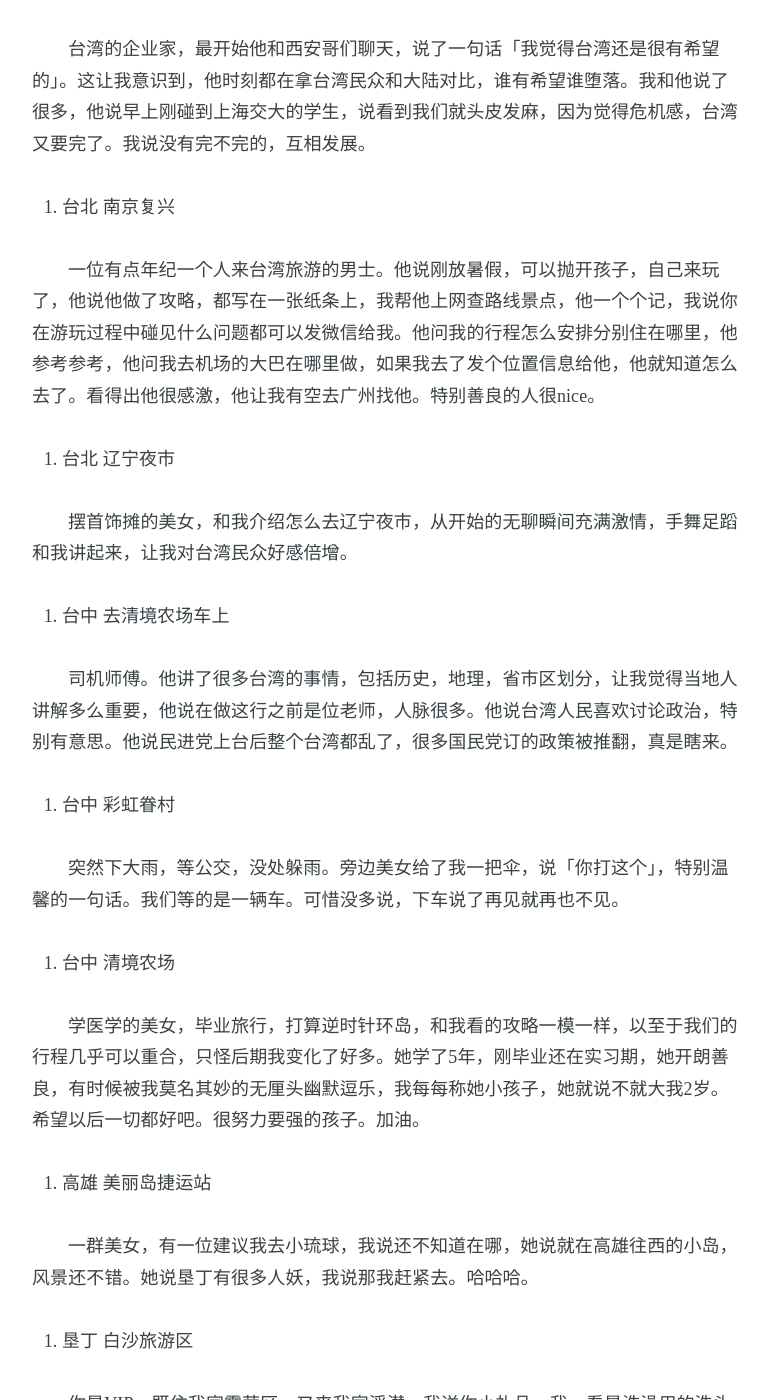
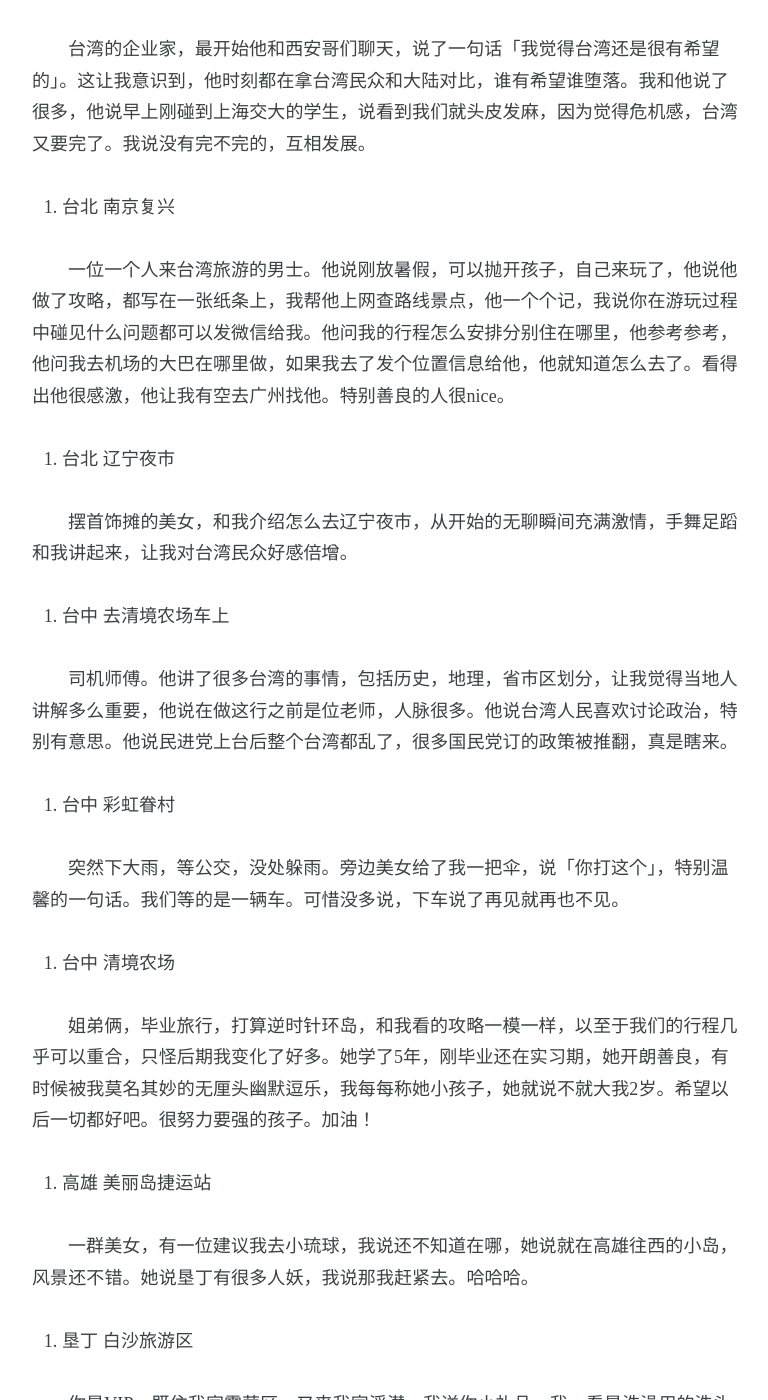
Before and after one commit to binnng/i, a Jekyll site: the page built from _posts/2016-07-14-我遇见过的人.md, in a window 1280 px wide and 1400 px high, scrolled down 1717 px. Shown: the whole window, without its empty margins (253-1021 px from the left). Built offline with Jekyll 4.4.1, drawn with Linux system fonts in a browser that asks for light colours; some of the changed text lies outside the part shown.

```diff
--- a/_posts/2016-07-14-我遇见过的人.md
+++ b/_posts/2016-07-14-我遇见过的人.md
@@ -35,7 +35,7 @@ image: thumb_IMG_3210_1024
 
 6. 台北 南京复兴
 
-一位有点年纪一个人来台湾旅游的男士。他说刚放暑假，可以抛开孩子，自己来玩了，他说他做了攻略，都写在一张纸条上，我帮他上网查路线景点，他一个个记，我说你在游玩过程中碰见什么问题都可以发微信给我。他问我的行程怎么安排分别住在哪里，他参考参考，他问我去机场的大巴在哪里做，如果我去了发个位置信息给他，他就知道怎么去了。看得出他很感激，他让我有空去广州找他。特别善良的人很nice。
+一位一个人来台湾旅游的男士。他说刚放暑假，可以抛开孩子，自己来玩了，他说他做了攻略，都写在一张纸条上，我帮他上网查路线景点，他一个个记，我说你在游玩过程中碰见什么问题都可以发微信给我。他问我的行程怎么安排分别住在哪里，他参考参考，他问我去机场的大巴在哪里做，如果我去了发个位置信息给他，他就知道怎么去了。看得出他很感激，他让我有空去广州找他。特别善良的人很nice。
 
 7. 台北 辽宁夜市
 
@@ -51,7 +51,7 @@ image: thumb_IMG_3210_1024
 
 10. 台中 清境农场
 
-学医学的美女，毕业旅行，打算逆时针环岛，和我看的攻略一模一样，以至于我们的行程几乎可以重合，只怪后期我变化了好多。她学了5年，刚毕业还在实习期，她开朗善良，有时候被我莫名其妙的无厘头幽默逗乐，我每每称她小孩子，她就说不就大我2岁。希望以后一切都好吧。很努力要强的孩子。加油。
+姐弟俩，毕业旅行，打算逆时针环岛，和我看的攻略一模一样，以至于我们的行程几乎可以重合，只怪后期我变化了好多。她学了5年，刚毕业还在实习期，她开朗善良，有时候被我莫名其妙的无厘头幽默逗乐，我每每称她小孩子，她就说不就大我2岁。希望以后一切都好吧。很努力要强的孩子。加油！
 
 11. 高雄 美丽岛捷运站
 
@@ -76,5 +76,3 @@ image: thumb_IMG_3210_1024
 16. 新加坡 geylang
 
 一位阿姨，我说你中文真好，她说我是东北的，她说儿子正要去学校献血，一次献太多我让他分开献，她说在新加坡献血还是放心的，但是在中国就不行，一是担心卫生二是也不知道献血去了哪里，有没有用上。她说新加坡最忌讳种族歧视。
-
-记录了一些印象比较深的，应该有遗漏，想起来再补充吧。
```
Also changed, not shown: other parts of _posts/2016-07-14-我遇见过的人.md (+1 -1 lines), _posts/2016-08-15-做自己的经纪人.md (added, +16 -0 lines), _posts/2016-08-16-回归专业学习.md (added, +12 -0 lines), _posts/2016-08-18-明说奥运.md (added, +24 -0 lines), assets/images/4ac0673agw1ex8oheomzvj20ku0v90z9.jpg (added), assets/images/UNADJUSTEDNONRAW_thumb_3fef.jpg (added), assets/images/msay_sohu.jpg (added).
